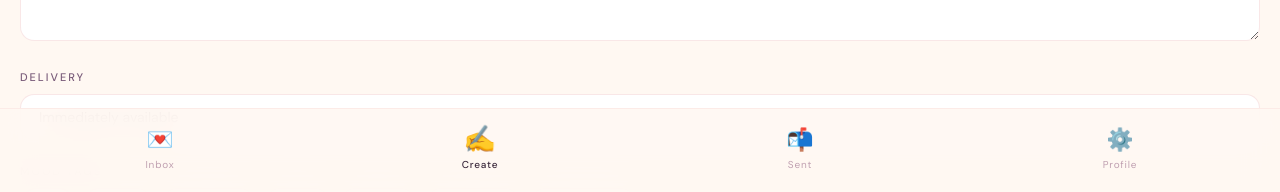
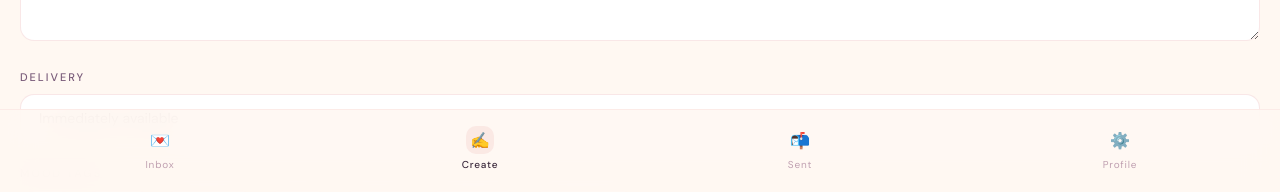
Before and after one commit to TripleAze/habibty, a Next.js app: page /create in a window 1280 px wide. Shown: the part 605-797 px from the top of the page. Built offline with nearby package versions, Linux system fonts and the light colour scheme; no server answers; the database is empty; sample sign-in values are in the browser's storage.

Commit message:
Updated UI

```diff
--- a/app/globals.css
+++ b/app/globals.css
@@ -219,40 +219,28 @@ html, body {
 
 .tab-bar {
   display: flex;
-  gap: 4px;
-  padding: 16px 20px 0;
-  border-bottom: 1px solid rgba(232, 160, 160, 0.2);
+  gap: 8px;
+  padding: 0 20px 20px;
 }
-
 .tab {
-  padding: 10px 20px;
-  border-radius: 100px 100px 0 0;
-  font-size: 13px;
-  font-weight: 400;
-  color: var(--soft-ink);
+  padding: 8px 20px;
+  border-radius: 100px;
+  font-size: 12px;
+  font-weight: 500;
+  letter-spacing: 0.04em;
   cursor: pointer;
-  transition: all 0.25s;
-  border: none;
+  transition: all 0.2s;
+  border: 1.5px solid rgba(232, 160, 160, 0.25);
   background: transparent;
-  position: relative;
+  color: rgba(122, 92, 122, 0.6);
 }
-
 .tab.active {
-  color: var(--ink);
-  font-weight: 500;
-  background: rgba(232, 160, 160, 0.12);
+  background: rgba(255, 255, 255, 0.75);
+  color: #3D2B3D;
+  border-color: rgba(232, 160, 160, 0.4);
+  box-shadow: 0 2px 12px rgba(200, 140, 160, 0.18);
 }
-
-.tab.active::after {
-  content: '';
-  position: absolute;
-  bottom: -1px;
-  left: 20px;
-  right: 20px;
-  height: 2px;
-  background: var(--rose);
-  border-radius: 2px;
-}
+.tab.active::after { display: none; }
 
 .messages-section {
   padding: 24px 20px 0;
@@ -286,76 +274,32 @@ html, body {
 
 /* ─── MESSAGE CARD ────────────────────────────────────────*/
 .msg-card {
-  background: var(--white);
+  background: rgba(255, 255, 255, 0.72);
+  backdrop-filter: blur(12px);
+  -webkit-backdrop-filter: blur(12px);
   border-radius: 20px;
-  padding: 20px 16px;
+  padding: 18px 16px;
+  border: 1px solid rgba(255, 255, 255, 0.8);
   cursor: pointer;
-  transition: all 0.3s cubic-bezier(0.34, 1.56, 0.64, 1);
-  border: 1px solid rgba(232, 160, 160, 0.15);
+  transition: transform 0.25s ease;
+  animation: cardIn 0.5s cubic-bezier(0.16, 1, 0.3, 1) both;
   position: relative;
   overflow: hidden;
-  animation: cardIn 0.5s cubic-bezier(0.16, 1, 0.3, 1) both;
 }
-
-.msg-card:nth-child(1) { animation-delay: 0.05s; }
-.msg-card:nth-child(2) { animation-delay: 0.10s; }
-.msg-card:nth-child(3) { animation-delay: 0.15s; }
-.msg-card:nth-child(4) { animation-delay: 0.20s; }
-
-@keyframes cardIn {
-  from {
-    opacity: 0;
-    transform: translateY(20px) scale(0.96);
-  }
-  to {
-    opacity: 1;
-    transform: translateY(0) scale(1);
-  }
-}
-
-.msg-card::before {
-  content: '';
-  position: absolute;
-  top: 0;
-  left: 0;
-  right: 0;
-  height: 3px;
-  border-radius: 20px 20px 0 0;
-  opacity: 0;
-  transition: opacity 0.3s;
-}
-
-.msg-card:hover {
-  transform: translateY(-4px);
-  box-shadow: 0 16px 40px rgba(61, 43, 61, 0.1);
-}
-
-.msg-card:hover::before {
-  opacity: 1;
-}
-
-.card-available::before {
-  background: linear-gradient(to right, var(--rose), var(--blush));
-}
-
-.card-locked::before {
-  background: linear-gradient(to right, var(--lavender), #B8C8E8);
-}
-
-.msg-card.locked {
-  cursor: not-allowed;
-  opacity: 0.7;
-}
+.msg-card:hover { transform: translateY(-3px); }
+.msg-card.locked { cursor: not-allowed; opacity: 0.75; }
+.msg-card::before { display: none; }
 
 .card-icon {
-  font-size: 28px;
+  width: 36px;
+  height: 36px;
+  border-radius: 12px;
+  background: rgba(232, 160, 160, 0.15);
+  display: flex;
+  align-items: center;
+  justify-content: center;
   margin-bottom: 12px;
-  display: block;
-  transition: transform 0.3s;
-}
-
-.msg-card:hover .card-icon {
-  transform: scale(1.15) rotate(-5deg);
+  font-size: 16px;
 }
 
 .card-title {
@@ -370,22 +314,15 @@ html, body {
 .card-status {
   display: inline-flex;
   align-items: center;
-  gap: 4px;
-  font-size: 11px;
+  gap: 5px;
+  font-size: 10px;
   font-weight: 500;
-  padding: 3px 10px;
+  padding: 4px 10px;
   border-radius: 100px;
+  letter-spacing: 0.04em;
 }
-
-.status-available {
-  background: rgba(232, 160, 160, 0.2);
-  color: #B06060;
-}
-
-.status-locked {
-  background: rgba(201, 184, 216, 0.25);
-  color: #7A6A8A;
-}
+.status-available { background: rgba(232,160,160,.2); color: #B06060; }
+.status-locked    { background: rgba(201,184,216,.25); color: #7A6A8A; }
 
 .card-meta {
   font-size: 10px;
@@ -903,28 +840,31 @@ html, body {
 }
 
 .nav-icon {
-  font-size: 22px;
-  transition: transform 0.3s cubic-bezier(0.34, 1.56, 0.64, 1);
+  width: 28px;
+  height: 28px;
+  border-radius: 10px;
+  display: flex;
+  align-items: center;
+  justify-content: center;
+  font-size: 16px;
+  transition: all 0.2s;
 }
-
 .nav-label {
   font-size: 10px;
   letter-spacing: 0.08em;
   color: #C0A0B0;
   font-weight: 400;
 }
-
 .nav-item.active .nav-label {
   color: var(--ink);
   font-weight: 500;
 }
-
 .nav-item.active .nav-icon {
-  transform: scale(1.2);
+  background: rgba(232, 160, 160, 0.18);
+  transform: none;
 }
-
 .nav-item:hover .nav-icon {
-  transform: scale(1.1);
+  transform: none;
 }
 
 /* ─── TOAST ───────────────────────────────────────────── */
```
